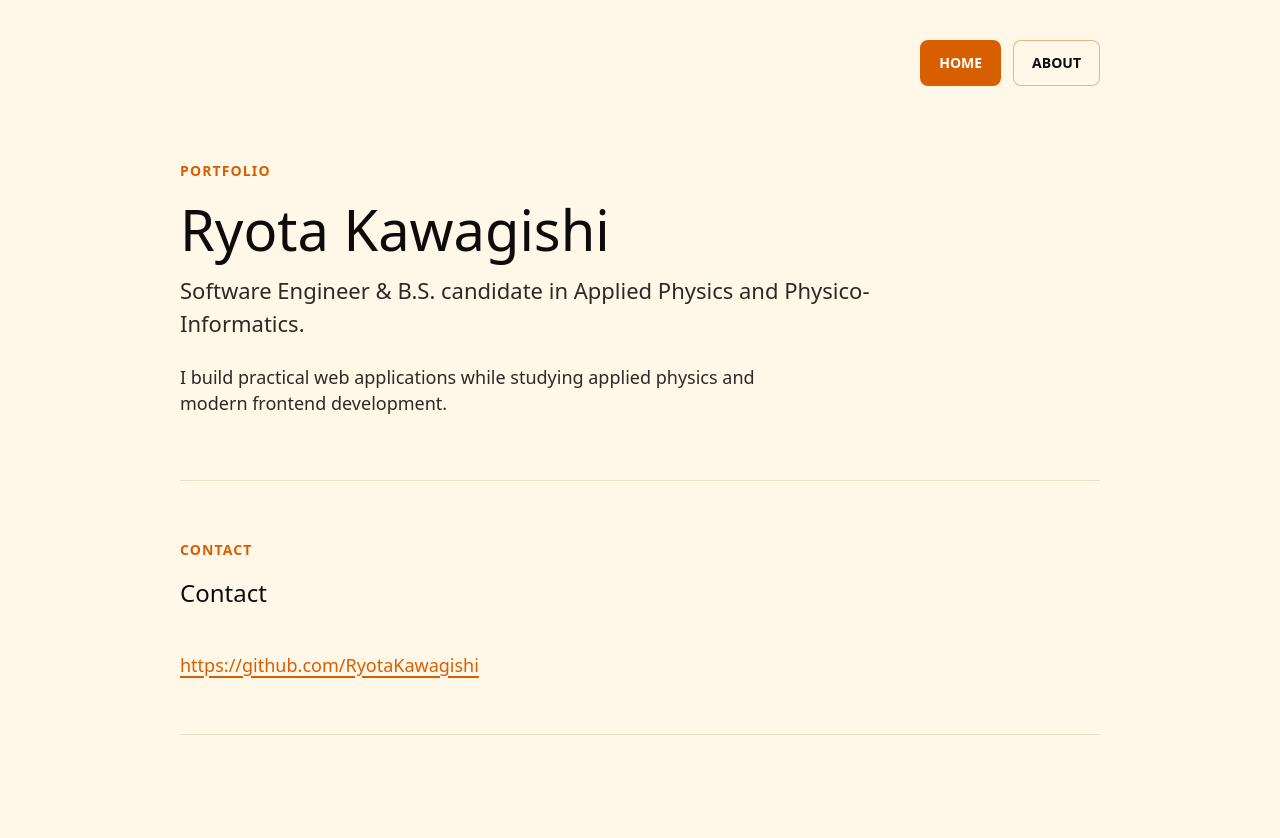
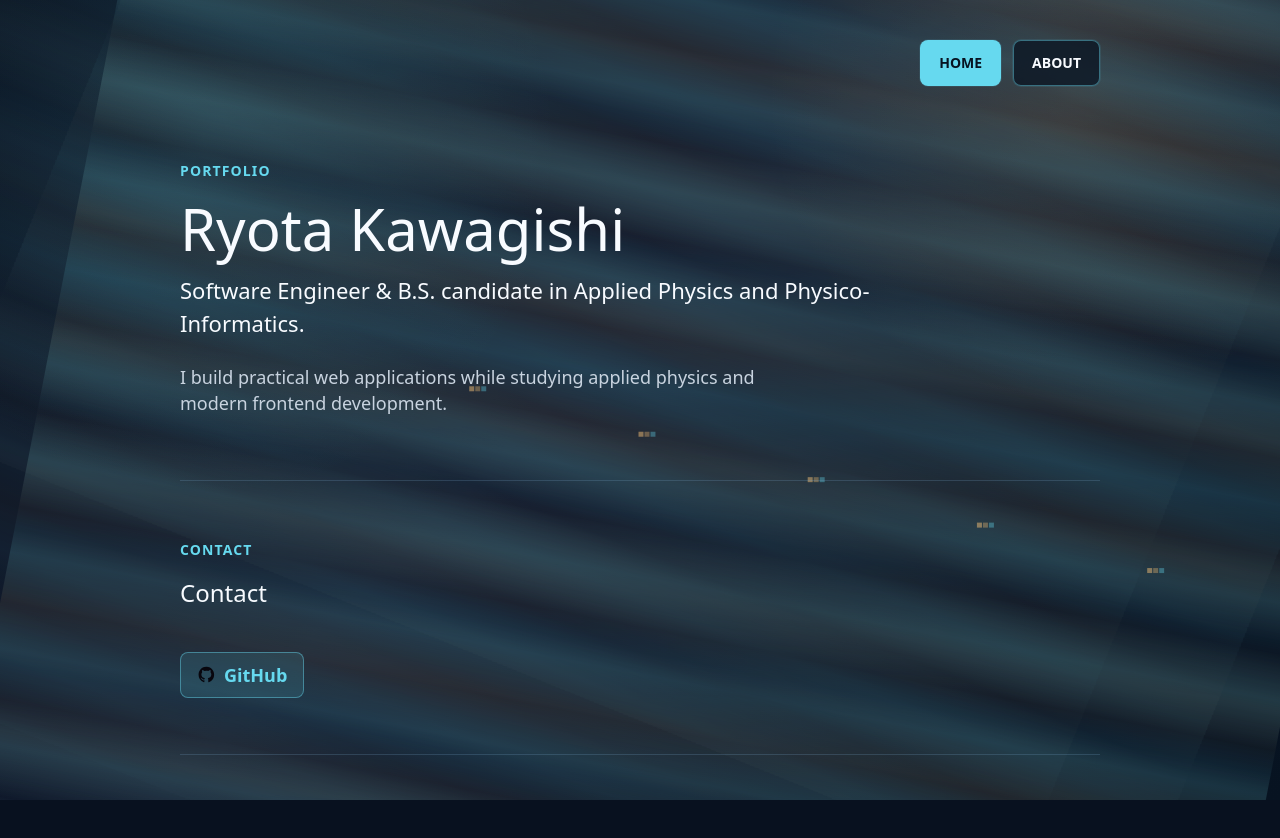
Before and after one commit to RyotaKawagishi/portfolio, a React app: page / in a window 1280 px wide. Shown: the top 838 px of the page. Built offline with nearby package versions, Linux system fonts and the light colour scheme; the HTML template or start-up script is replaced by a standard one.

Commit message:
feat: add animated portfolio design

```diff
--- a/src/App.css
+++ b/src/App.css
@@ -1,4 +1,95 @@
+.animated-background {
+  position: fixed;
+  inset: 0;
+  z-index: 0;
+  overflow: hidden;
+  background:
+    radial-gradient(circle at 16% 18%, rgba(102, 217, 239, 0.12), transparent 28%),
+    radial-gradient(circle at 84% 12%, rgba(246, 193, 119, 0.12), transparent 24%),
+    linear-gradient(135deg, #08111f 0%, #101a2d 46%, #071321 100%);
+  pointer-events: none;
+}
+
+.rain-layer,
+.rain-layer::before,
+.rain-layer::after {
+  position: absolute;
+  inset: -40% 0 0;
+  content: '';
+  background-image:
+    linear-gradient(180deg, transparent 0, rgba(102, 217, 239, 0.34) 48%, transparent 100%),
+    linear-gradient(180deg, transparent 0, rgba(246, 193, 119, 0.2) 52%, transparent 100%);
+  background-position:
+    8% 0,
+    68% 0;
+  background-size:
+    1px 96px,
+    1px 132px;
+  background-repeat: repeat;
+  opacity: 0.42;
+  transform: rotate(11deg);
+  animation: rain-fall 2.8s linear infinite;
+}
+
+.rain-layer::before {
+  inset: -30% 0 0;
+  background-position:
+    32% 0,
+    88% 0;
+  opacity: 0.28;
+  animation-duration: 3.8s;
+}
+
+.rain-layer::after {
+  inset: -60% 0 0;
+  background-position:
+    51% 0,
+    18% 0;
+  opacity: 0.2;
+  animation-duration: 5.2s;
+}
+
+.pixel-orbit {
+  position: absolute;
+  inset: 0;
+  opacity: 0.62;
+}
+
+.pixel-orbit span {
+  --drop-index: 0;
+  position: absolute;
+  left: calc((var(--drop-index) * 5.8%) - 8%);
+  top: var(--drop-top);
+  width: 5px;
+  height: 5px;
+  background: var(--accent-2);
+  box-shadow:
+    6px 0 0 rgba(246, 193, 119, 0.72),
+    12px 0 0 rgba(102, 217, 239, 0.72);
+  image-rendering: pixelated;
+  animation: pixel-drift 12s linear infinite;
+  animation-delay: calc(var(--drop-index) * -0.72s);
+}
+
+.cursor-follower {
+  position: fixed;
+  left: var(--cursor-x);
+  top: var(--cursor-y);
+  z-index: 0;
+  width: 220px;
+  height: 220px;
+  border-radius: 50%;
+  background: radial-gradient(circle, rgba(102, 217, 239, 0.22), transparent 62%);
+  pointer-events: none;
+  transform: translate(-50%, -50%);
+  transition:
+    left 120ms ease-out,
+    top 120ms ease-out;
+}
+
 .site-shell {
+  position: relative;
+  z-index: 1;
   width: min(100% - 40px, 920px);
   margin: 0 auto;
   padding: 40px 0 96px;
@@ -23,16 +114,34 @@
   padding: 0 18px;
   border: 1px solid var(--accent-border);
   border-radius: 8px;
-  background: var(--bg);
+  background: rgba(8, 17, 31, 0.72);
+  backdrop-filter: blur(18px);
   color: var(--text-h);
   font-size: 14px;
   font-weight: 700;
   text-decoration: none;
+  box-shadow: var(--shadow);
+  transition:
+    border-color 180ms ease,
+    box-shadow 180ms ease,
+    color 180ms ease,
+    transform 180ms ease;
+}
+
+.nav-button:hover {
+  border-color: var(--accent);
+  box-shadow: 0 12px 34px -22px var(--accent);
+  color: var(--accent);
+  transform: translateY(-2px);
 }
 
 .nav-button.active {
   background: var(--accent);
-  color: #fff;
+  color: #071321;
+}
+
+.page {
+  animation: page-enter 680ms ease both;
 }
 
 .hero {
@@ -58,6 +167,7 @@
   max-width: 760px;
   font-size: 22px;
   line-height: 1.5;
+  color: var(--text-h);
 }
 
 .section {
@@ -75,7 +185,36 @@
 
 .text-link {
   display: inline-flex;
+  align-items: center;
+  gap: 8px;
+  min-height: 44px;
   margin-top: 20px;
+  border: 1px solid var(--accent-border);
+  border-radius: 8px;
+  padding: 0 16px;
+  background: var(--accent-bg);
+  font-weight: 700;
+  text-decoration: none;
+  transition:
+    background 180ms ease,
+    border-color 180ms ease,
+    box-shadow 180ms ease,
+    color 180ms ease,
+    transform 180ms ease;
+}
+
+.text-link:hover {
+  border-color: var(--accent);
+  background: rgba(102, 217, 239, 0.18);
+  box-shadow: 0 18px 48px -28px var(--accent);
+  color: var(--text-h);
+  transform: translateY(-2px);
+}
+
+.link-icon {
+  width: 19px;
+  height: 19px;
+  flex: 0 0 auto;
 }
 
 .link-row {
@@ -99,7 +238,20 @@
   padding: 24px;
   border: 1px solid var(--border);
   border-radius: 8px;
-  background: rgba(255, 255, 255, 0.42);
+  background: var(--surface);
+  box-shadow: var(--shadow);
+  transition:
+    background 180ms ease,
+    border-color 180ms ease,
+    box-shadow 180ms ease,
+    transform 180ms ease;
+}
+
+.info-card:hover {
+  border-color: var(--accent-border);
+  background: var(--surface-strong);
+  box-shadow: 0 20px 54px -32px var(--accent);
+  transform: translateY(-3px);
 }
 
 .info-card h3 {
@@ -145,7 +297,7 @@
   border-radius: 999px;
   padding: 6px 10px;
   background: var(--accent-bg);
-  color: var(--text-h);
+  color: var(--accent);
   font-size: 14px;
   font-weight: 600;
 }
@@ -154,6 +306,48 @@ a {
   color: var(--accent);
   text-decoration-thickness: 2px;
   text-underline-offset: 4px;
+}
+
+@keyframes rain-fall {
+  from {
+    transform: translate3d(-4%, -18%, 0) rotate(11deg);
+  }
+
+  to {
+    transform: translate3d(4%, 18%, 0) rotate(11deg);
+  }
+}
+
+@keyframes pixel-drift {
+  0% {
+    transform: translate3d(-12vw, 104vh, 0);
+    opacity: 0;
+  }
+
+  12% {
+    opacity: 0.8;
+  }
+
+  88% {
+    opacity: 0.8;
+  }
+
+  100% {
+    transform: translate3d(112vw, -18vh, 0);
+    opacity: 0;
+  }
+}
+
+@keyframes page-enter {
+  from {
+    opacity: 0;
+    transform: translateY(18px);
+  }
+
+  to {
+    opacity: 1;
+    transform: translateY(0);
+  }
 }
 
 @media (max-width: 640px) {
@@ -193,3 +387,20 @@ a {
     gap: 8px;
   }
 }
+
+@media (prefers-reduced-motion: reduce) {
+  *,
+  *::before,
+  *::after {
+    scroll-behavior: auto !important;
+    transition-duration: 0.01ms !important;
+    animation-duration: 0.01ms !important;
+    animation-iteration-count: 1 !important;
+  }
+
+  .cursor-follower,
+  .pixel-orbit,
+  .rain-layer {
+    display: none;
+  }
+}
--- /dev/null
+++ b/src/components/AnimatedBackground.tsx
@@ -0,0 +1,24 @@
+import type { CSSProperties } from 'react'
+
+const rainDrops = Array.from({ length: 18 }, (_, index) => index)
+
+export function AnimatedBackground() {
+  return (
+    <div className="animated-background" aria-hidden="true">
+      <div className="rain-layer" />
+      <div className="pixel-orbit">
+        {rainDrops.map((drop) => (
+          <span
+            key={drop}
+            style={
+              {
+                '--drop-index': drop,
+                '--drop-top': `${(drop * 13) % 100}%`,
+              } as CSSProperties
+            }
+          />
+        ))}
+      </div>
+    </div>
+  )
+}
--- a/src/components/ContactSection.tsx
+++ b/src/components/ContactSection.tsx
@@ -6,7 +6,10 @@ export function ContactSection() {
     <section className="section" aria-labelledby="contact-title">
       <SectionHeading eyebrow="Contact" id="contact-title" title="Contact" />
       <a className="text-link" href={profile.githubUrl}>
-        {profile.githubUrl}
+        <svg className="link-icon" aria-hidden="true">
+          <use href="/icons.svg#github-icon" />
+        </svg>
+        GitHub
       </a>
     </section>
   )
--- /dev/null
+++ b/src/components/CursorFollower.tsx
@@ -0,0 +1,48 @@
+import { useEffect, useState } from 'react'
+
+export function CursorFollower() {
+  const [enabled, setEnabled] = useState(false)
+
+  useEffect(() => {
+    if (!window.matchMedia) {
+      return undefined
+    }
+
+    const canHover = window.matchMedia('(hover: hover) and (pointer: fine)')
+    const prefersReducedMotion = window.matchMedia(
+      '(prefers-reduced-motion: reduce)',
+    )
+
+    const updateEnabled = () => {
+      setEnabled(canHover.matches && !prefersReducedMotion.matches)
+    }
+
+    const handlePointerMove = (event: PointerEvent) => {
+      document.documentElement.style.setProperty(
+        '--cursor-x',
+        `${event.clientX}px`,
+      )
+      document.documentElement.style.setProperty(
+        '--cursor-y',
+        `${event.clientY}px`,
+      )
+    }
+
+    updateEnabled()
+    canHover.addEventListener('change', updateEnabled)
+    prefersReducedMotion.addEventListener('change', updateEnabled)
+    window.addEventListener('pointermove', handlePointerMove)
+
+    return () => {
+      canHover.removeEventListener('change', updateEnabled)
+      prefersReducedMotion.removeEventListener('change', updateEnabled)
+      window.removeEventListener('pointermove', handlePointerMove)
+    }
+  }, [])
+
+  if (!enabled) {
+    return null
+  }
+
+  return <div className="cursor-follower" aria-hidden="true" />
+}
--- a/src/components/Layout.tsx
+++ b/src/components/Layout.tsx
@@ -1,11 +1,17 @@
 import { Outlet } from 'react-router-dom'
+import { AnimatedBackground } from './AnimatedBackground'
+import { CursorFollower } from './CursorFollower'
 import { Navigation } from './Navigation'
 
 export function Layout() {
   return (
-    <div className="site-shell">
-      <Navigation />
-      <Outlet />
-    </div>
+    <>
+      <AnimatedBackground />
+      <CursorFollower />
+      <div className="site-shell">
+        <Navigation />
+        <Outlet />
+      </div>
+    </>
   )
 }
--- a/src/data/experiences.ts
+++ b/src/data/experiences.ts
@@ -9,7 +9,7 @@ export type Experience = {
 
 export const experiences: Experience[] = [
   {
-    company: 'Techouse',
+    company: 'Techouse, Inc.',
     period: 'Apr 2026 - present',
     role: 'Software Engineer Intern',
     summary:
--- a/src/index.css
+++ b/src/index.css
@@ -1,15 +1,20 @@
 :root {
-  --text: #2d2924;
-  --text-h: #0d0c0a;
-  --bg: #fff8e8;
-  --border: #eadfc8;
-  --code-bg: #f4ead5;
-  --accent: #d85f00;
-  --accent-bg: rgba(216, 95, 0, 0.1);
-  --accent-border: rgba(216, 95, 0, 0.45);
-  --social-bg: rgba(244, 234, 213, 0.65);
+  --text: #c8d3df;
+  --text-h: #f8fbff;
+  --bg: #08111f;
+  --surface: rgba(14, 27, 45, 0.72);
+  --surface-strong: rgba(18, 38, 64, 0.9);
+  --border: rgba(124, 167, 204, 0.22);
+  --code-bg: rgba(102, 217, 239, 0.12);
+  --accent: #66d9ef;
+  --accent-2: #f6c177;
+  --accent-bg: rgba(102, 217, 239, 0.12);
+  --accent-border: rgba(102, 217, 239, 0.44);
+  --glow: rgba(102, 217, 239, 0.22);
   --shadow:
-    rgba(0, 0, 0, 0.1) 0 10px 15px -3px, rgba(0, 0, 0, 0.05) 0 4px 6px -2px;
+    rgba(0, 0, 0, 0.35) 0 22px 60px -24px, rgba(102, 217, 239, 0.1) 0 0 0 1px;
+  --cursor-x: 50vw;
+  --cursor-y: 50vh;
 
   --sans: system-ui, 'Segoe UI', Roboto, sans-serif;
   --heading: system-ui, 'Segoe UI', Roboto, sans-serif;
@@ -17,7 +22,7 @@
 
   font: 18px/145% var(--sans);
   letter-spacing: 0;
-  color-scheme: light dark;
+  color-scheme: dark;
   color: var(--text);
   background: var(--bg);
   font-synthesis: none;
@@ -30,28 +35,14 @@
   }
 }
 
-@media (prefers-color-scheme: dark) {
-  :root {
-    --text: #2d2924;
-    --text-h: #0d0c0a;
-    --bg: #fff8e8;
-    --border: #eadfc8;
-    --code-bg: #f4ead5;
-    --accent: #d85f00;
-    --accent-bg: rgba(216, 95, 0, 0.1);
-    --accent-border: rgba(216, 95, 0, 0.45);
-    --social-bg: rgba(244, 234, 213, 0.65);
-    --shadow:
-      rgba(0, 0, 0, 0.1) 0 10px 15px -3px, rgba(0, 0, 0, 0.05) 0 4px 6px -2px;
-  }
-}
-
 #root {
   min-height: 100svh;
 }
 
 body {
   margin: 0;
+  min-width: 320px;
+  overflow-x: hidden;
 }
 
 h1,
@@ -62,7 +53,7 @@ h2 {
 }
 
 h1 {
-  font-size: 56px;
+  font-size: 58px;
   letter-spacing: 0;
   margin: 32px 0;
   @media (max-width: 1024px) {
--- a/src/pages/AboutPage.tsx
+++ b/src/pages/AboutPage.tsx
@@ -4,7 +4,7 @@ import { SkillSection } from '../components/SkillSection'
 
 export function AboutPage() {
   return (
-    <main>
+    <main className="page">
       <SkillSection />
       <ExperienceSection />
       <EducationSection />
--- a/src/pages/HomePage.tsx
+++ b/src/pages/HomePage.tsx
@@ -3,7 +3,7 @@ import { HeroSection } from '../components/HeroSection'
 
 export function HomePage() {
   return (
-    <main>
+    <main className="page">
       <HeroSection />
       <ContactSection />
     </main>
```
Also changed, not shown: 1 other file (tests, documents, lock files or other folders).
